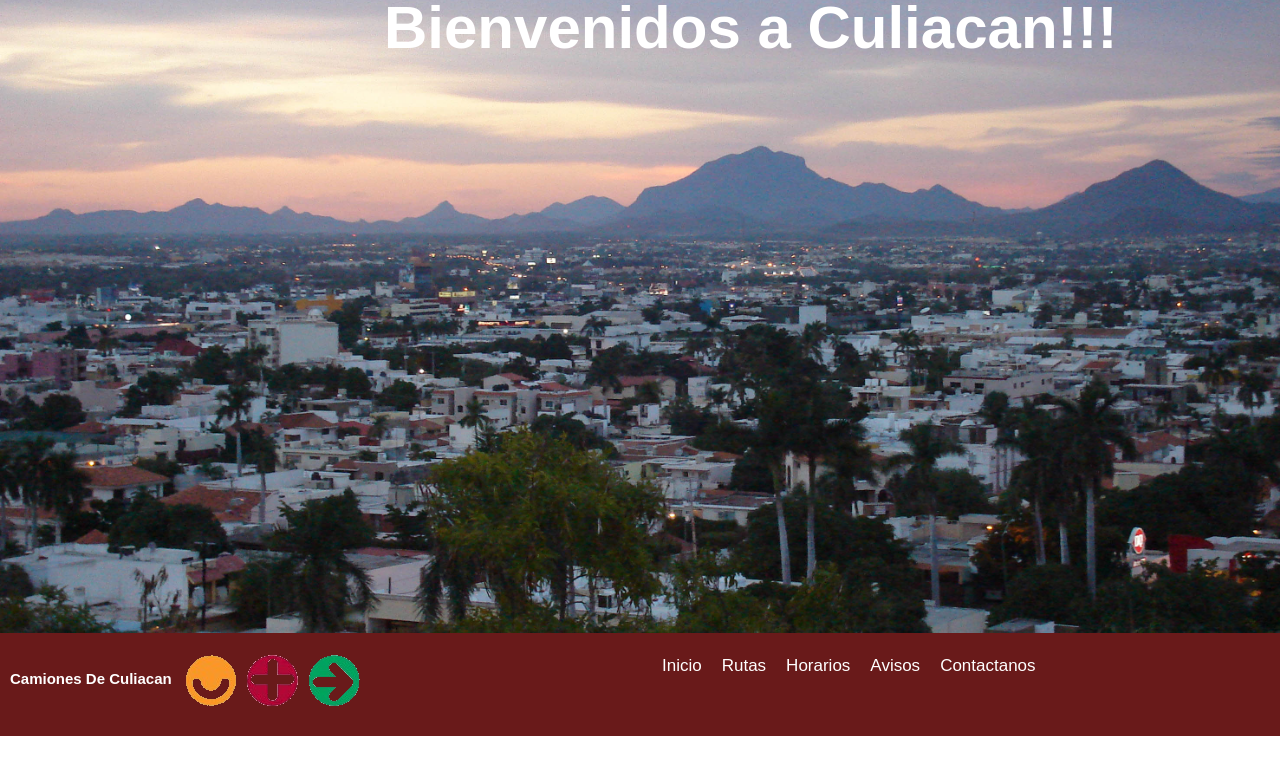
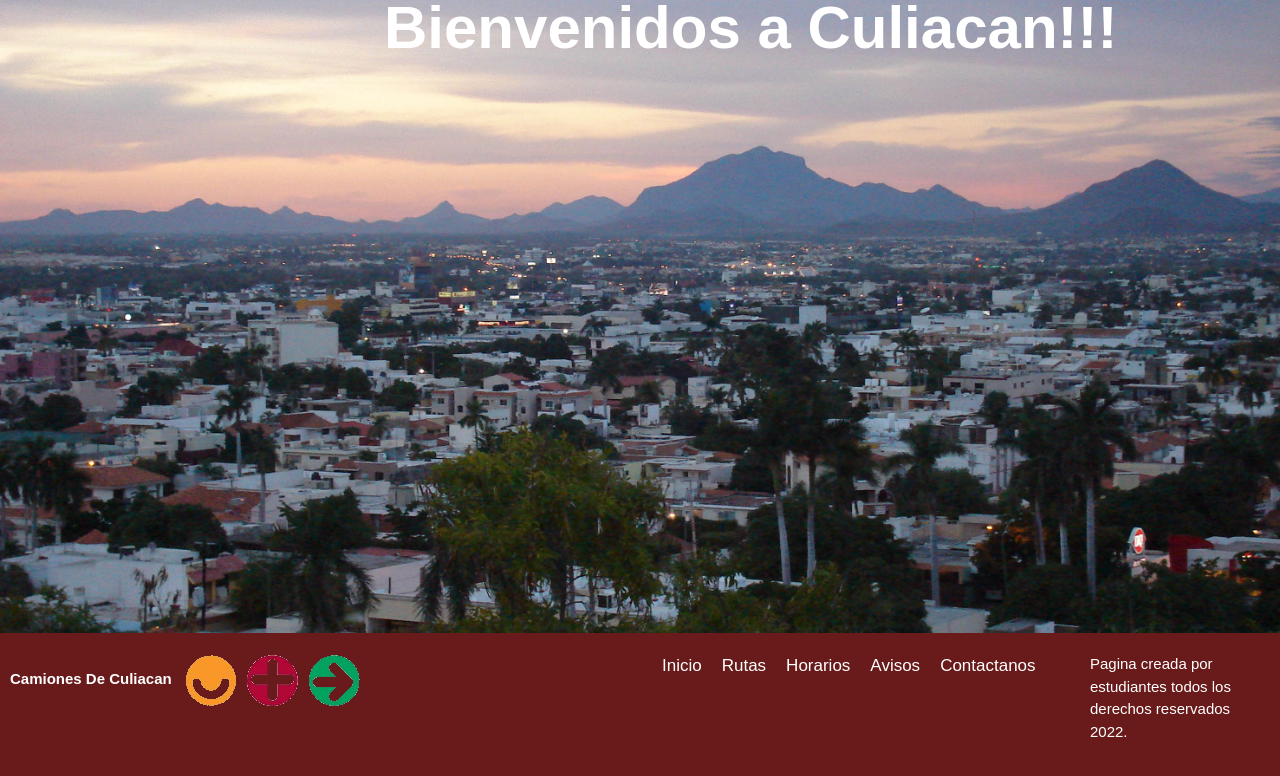
Before and after one commit to luisbeltran910/Camiones-de-Culiacan, an Angular app in the folder camionesdeculiacan/: page / in a window 1280 px wide. Shown: the part 248-1024 px from the top of the page. Before the commit the page ends 984 px from the top, so only its background shows below. Built offline with nearby package versions, Linux system fonts and the light colour scheme.

Commit message:
Did some light design and text changes to footer

```diff
--- a/camionesdeculiacan/src/app/sharepage/footer/footer.component.html
+++ b/camionesdeculiacan/src/app/sharepage/footer/footer.component.html
@@ -15,7 +15,7 @@
             <a routerLink="contact">Contactanos</a>
         </div>
         <div class="col-lg-2">
-
+            <p>Pagina creada por estudiantes todos los derechos reservados 2022.</p>
         </div>
 
 
--- a/camionesdeculiacan/src/app/sharepage/footer/footer.component.scss
+++ b/camionesdeculiacan/src/app/sharepage/footer/footer.component.scss
@@ -22,3 +22,10 @@ a {
 a:hover {
     color: var(--primary-color);
 }
+
+p {
+    color: #fff;
+    text-decoration: none;
+    padding: 0px 10px;
+    font-size: 15px;
+}
```
